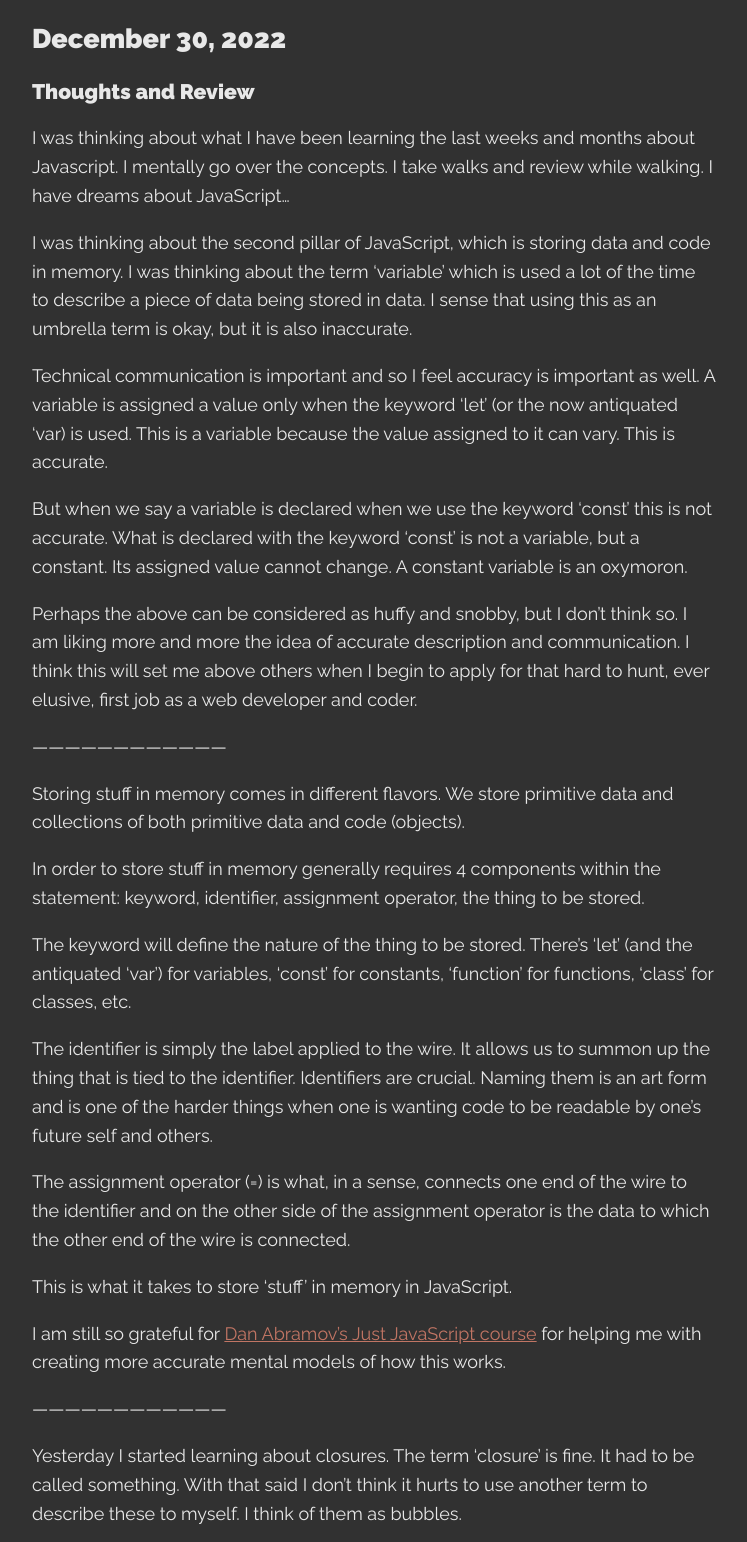
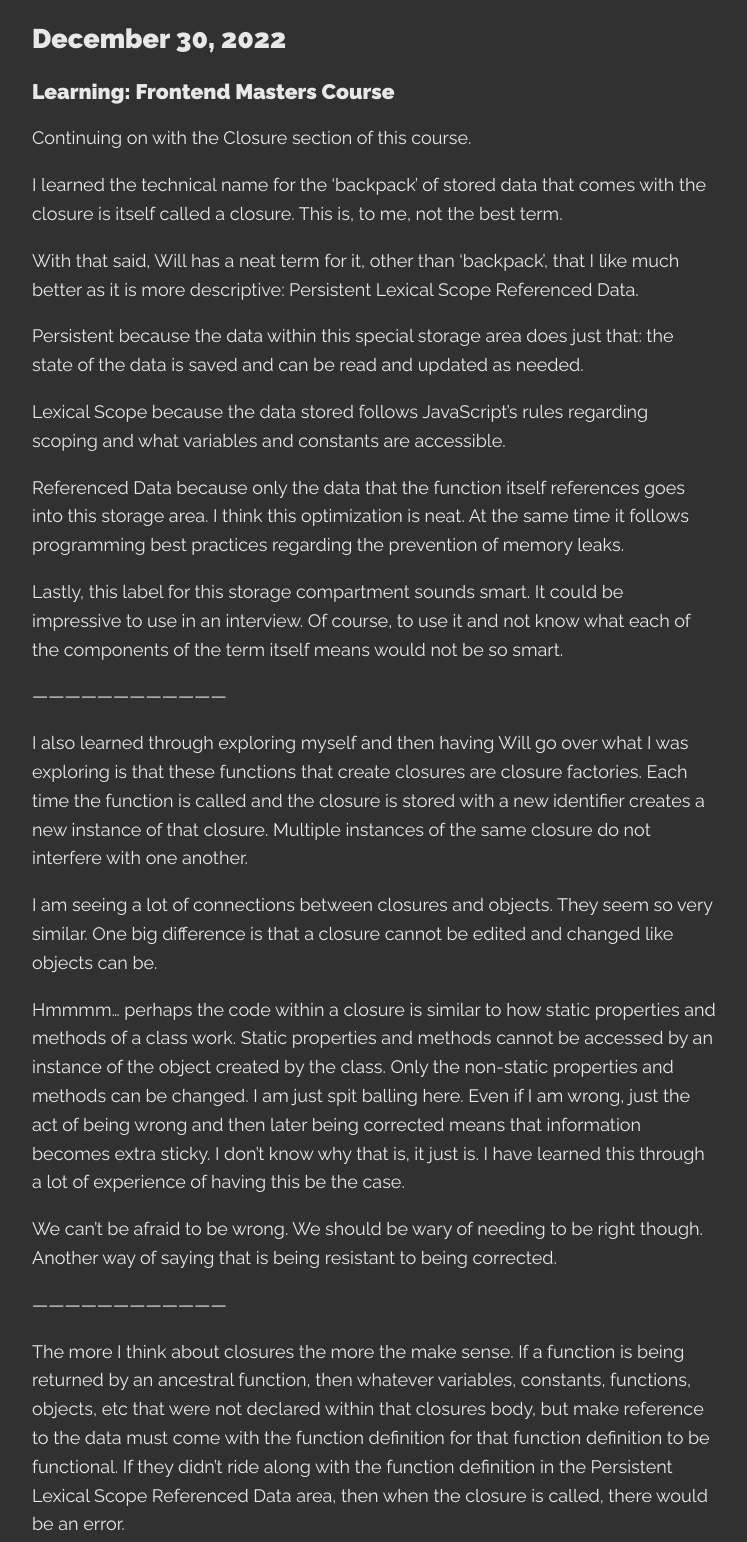
Before and after one commit to chrissoncrant/chris-the-dev, a plain HTML site: page coding-journal/index.html in a window 1280 px wide. Shown: the part 80-1622 px from the top of the page, without its empty margins (266-1013 px from the left). Drawn offline with Linux system fonts and the light colour scheme.

Commit message:
added entry for December 30, 2022

```diff
--- a/coding-journal/index.html
+++ b/coding-journal/index.html
@@ -27,6 +27,38 @@
                 <h2 class="date"></h2>
             </div>
         </section> -->
+
+        <section class="entry">
+            <div class="inner-column">
+                <h2 class="date">December 30, 2022</h2>
+                <h3>Learning: Frontend Masters Course</h3>
+                <p>Continuing on with the Closure section of this course. </p>
+
+                <p>I learned the technical name for the ‘backpack’ of stored data that comes with the closure is itself called a closure. This is, to me, not the best term.</p>
+
+                <p>With that said, Will has a neat term for it, other than ‘backpack’, that I like much better as it is more descriptive: Persistent Lexical Scope Referenced Data.</p>
+
+                <p>Persistent because the data within this special storage area does just that: the state of the data is saved and can be read and updated as needed. </p>
+
+                <p>Lexical Scope because the data stored follows JavaScript’s rules regarding scoping and what variables and constants are accessible. </p>
+
+                <p>Referenced Data because only the data that the function itself references goes into this storage area. I think this optimization is neat. At the same time it follows programming best practices regarding the prevention of memory leaks. </p>
+
+                <p>Lastly, this label for this storage compartment sounds smart. It could be impressive to use in an interview. Of course, to use it and not know what each of the components of the term itself means would not be so smart. </p>
+
+                <p>————————————</p>
+                <p>I also learned through exploring myself and then having Will go over what I was exploring is that these functions that create closures are closure factories. Each time the function is called and the closure is stored with a new identifier creates a new instance of that closure. Multiple instances of the same closure do not interfere with one another.</p>
+
+                <p>I am seeing a lot of connections between closures and objects. They seem so very similar. One big difference is that a closure cannot be edited and changed like objects can be. </p>
+
+                <p>Hmmmm… perhaps the code within a closure is similar to how static properties and methods of a class work. Static properties and methods cannot be accessed by an instance of the object created by the class. Only the non-static properties and methods can be changed. I am just spit balling here. Even if I am wrong, just the act of being wrong and then later being corrected means that information becomes extra sticky. I don’t know why that is, it just is. I have learned this through a lot of experience of having this be the case.</p>
+
+                <p>We can’t be afraid to be wrong. We should be wary of needing to be right though. Another way of saying that is being resistant to being corrected. </p>
+
+                <p>————————————</p>
+                <p>The more I think about closures the more the make sense. If a function is being returned by an ancestral function, then whatever variables, constants, functions, objects, etc that were not declared within that closures body, but make reference to the data must come with the function definition for that function definition to be functional. If they didn’t ride along with the function definition in the Persistent Lexical Scope Referenced Data area, then when the closure is called, there would be an error.</p>
+            </div>
+        </section>
 
         <section class="entry">
             <div class="inner-column">
```
